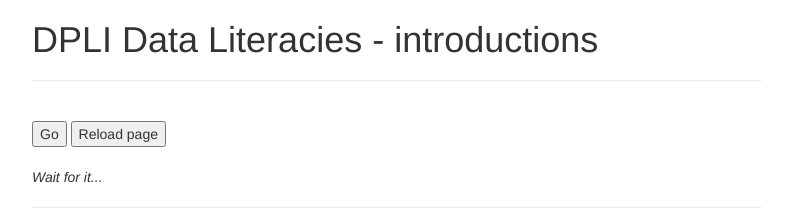
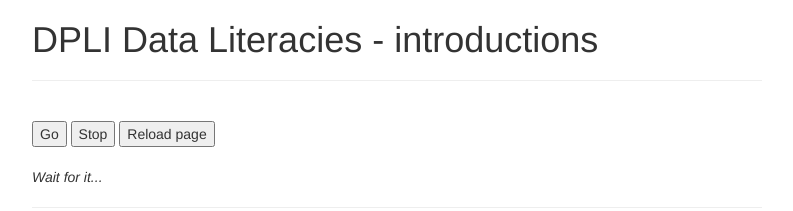
Before and after one commit to kshaffer/dplintros, a plain HTML site: page index.html in a window 1280 px wide. Shown: the top 211 px of the page, without its empty margins (243-1036 px from the left). Drawn offline with Linux system fonts and the light colour scheme.

Commit message:
repeat every 2 seconds

```diff
--- a/app.js
+++ b/app.js
@@ -9,6 +9,10 @@ var instructions_text = ['if nominative has adjective own domain on the web.', '
 // The text of Green Eggs and Ham, in HTML code
 
 var original_text = '<p><em>Wait for it...</em></p>';
+
+// This variable makes the recycleInstructions() function repeat by default.
+
+var keep_going = true;
 
 // This function puts the GE&S text into the web page wherever it finds an element with ID 'shakespeare'
 
@@ -53,4 +57,16 @@ function recycleInstructions() {
 
   document.getElementById('instructions').innerHTML = instructions_text_box;
 
+  // Repeat the proess until keep_going = false.
+
+  if (keep_going == true) {
+    setTimeout('replace_random_word()', 2000);
+  }
+
 }
+
+// A function to stop the replace_random_word() function from looping.
+
+function stop () {
+  keep_going = false;
+}
--- a/index.html
+++ b/index.html
@@ -19,7 +19,7 @@
         <h1>DPLI Data Literacies - introductions</h1>
       </div>
       <hr/><br/>
-      <button onclick="recycleInstructions();">Go</button> <button onclick="insertText();">Reload page</button><br/><br/>
+      <button onclick="recycleInstructions();">Go</button> <button onclick="stop();">Stop</button> <button onclick="insertText();">Reload page</button><br/><br/>
 
       <div id="instructions"></div>
       <hr/>
```
